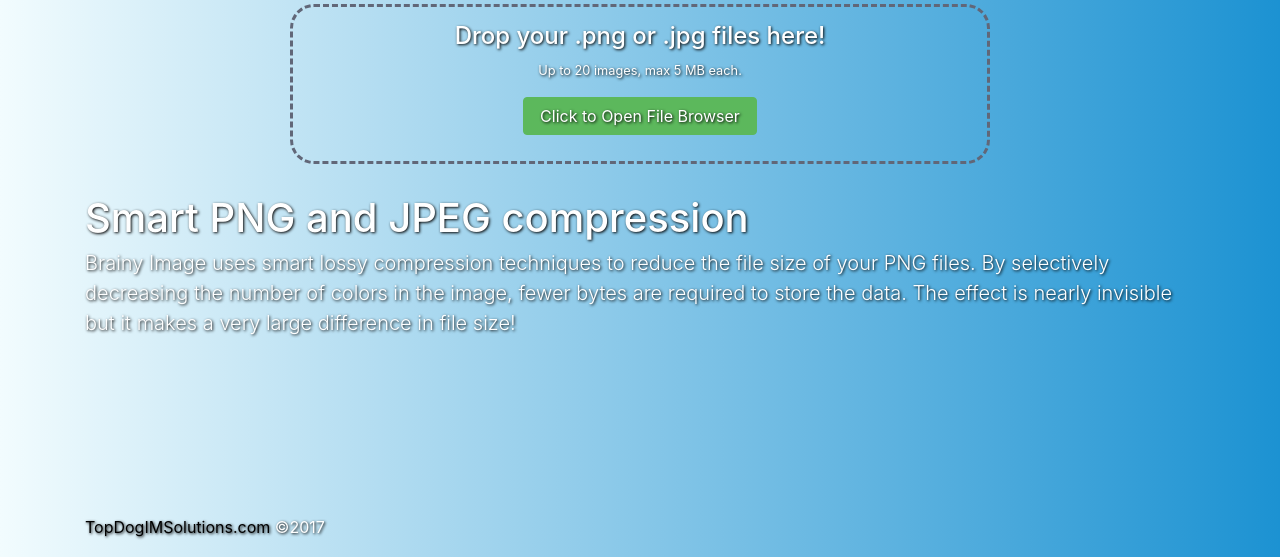
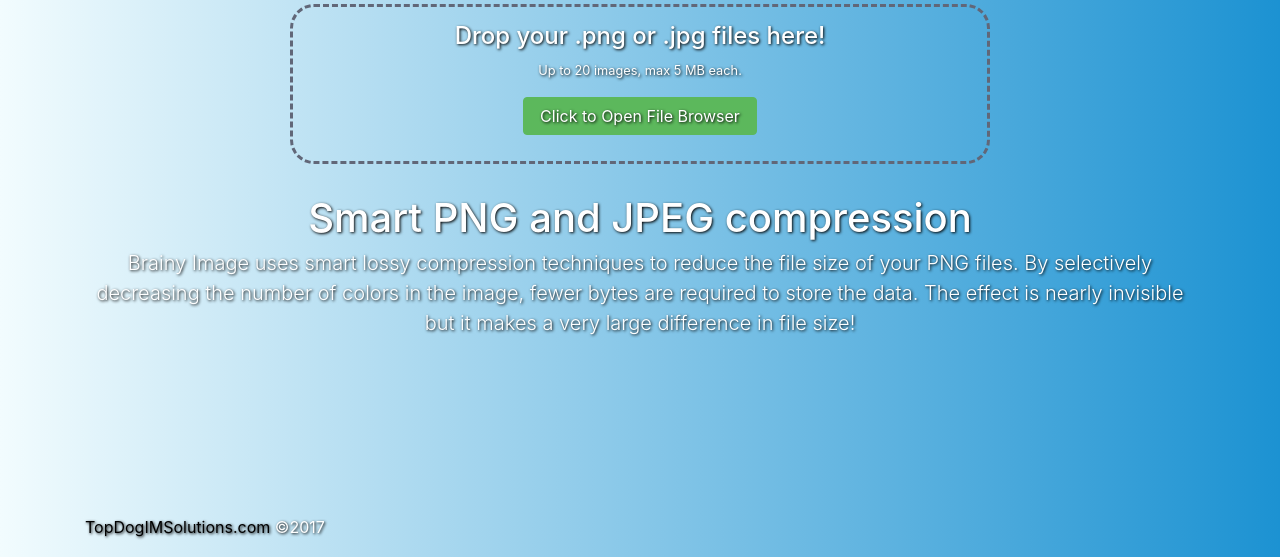
Before and after one commit to dexterb2992/brainyimage, a PHP site: page / in a window 1280 px wide. Shown: the part 243-800 px from the top of the page. Run offline with PHP 8.4, Linux system fonts and the light colour scheme; some libraries are stand-ins or nearby versions.

Commit message:
aligned text to center'

```diff
--- a/index.php
+++ b/index.php
@@ -24,10 +24,10 @@
             </div>
         </div>
 
-        <div class="mt-3">
+        <div class="mt-3 text-center">
             <h1>Smart PNG and JPEG compression</h1>
         </div>
-        <p class="lead"><?= APP_NAME;?> uses smart lossy compression techniques to reduce the file size of your PNG files. By selectively decreasing the number of colors in the image, fewer bytes are required to store the data. The effect is nearly invisible but it makes a very large difference in file size!</p>
+        <p class="lead text-center"><?= APP_NAME;?> uses smart lossy compression techniques to reduce the file size of your PNG files. By selectively decreasing the number of colors in the image, fewer bytes are required to store the data. The effect is nearly invisible but it makes a very large difference in file size!</p>
     </div>
     <div class="clear"></div>
     <br/>
```
